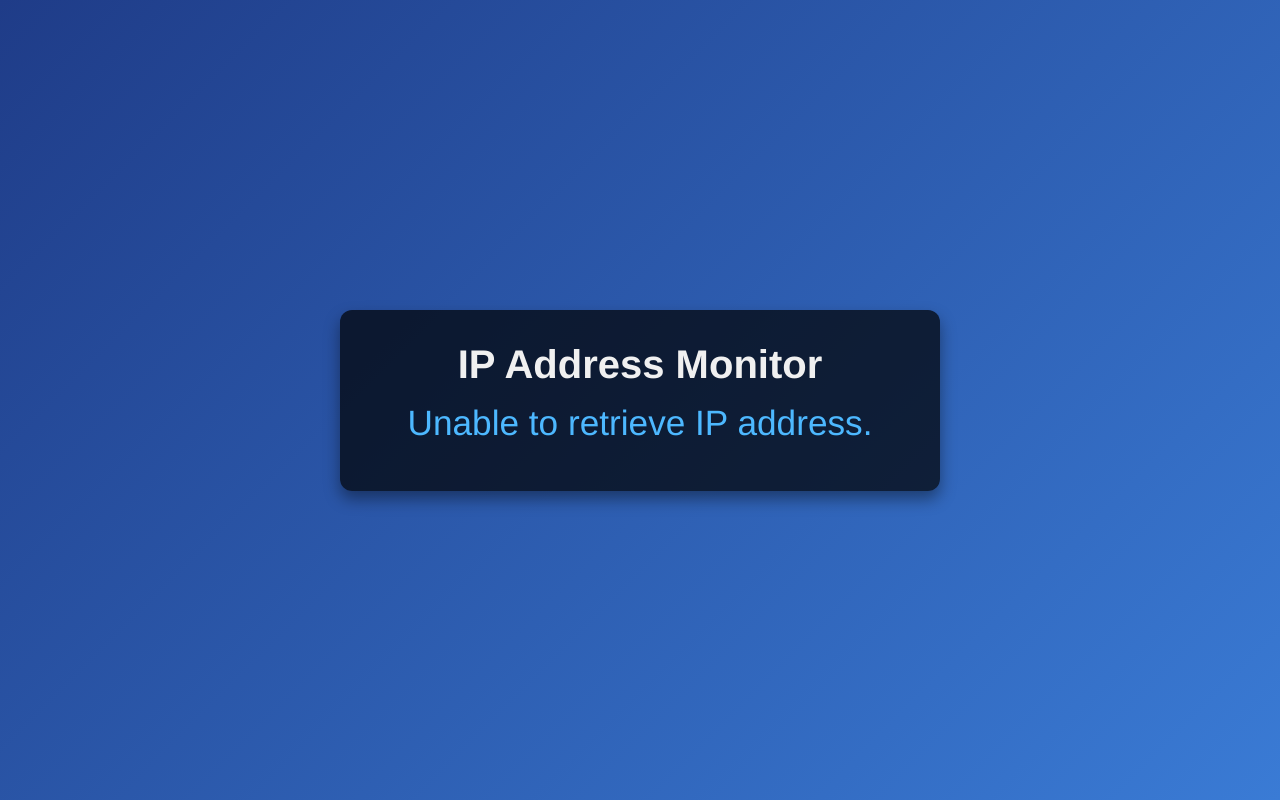
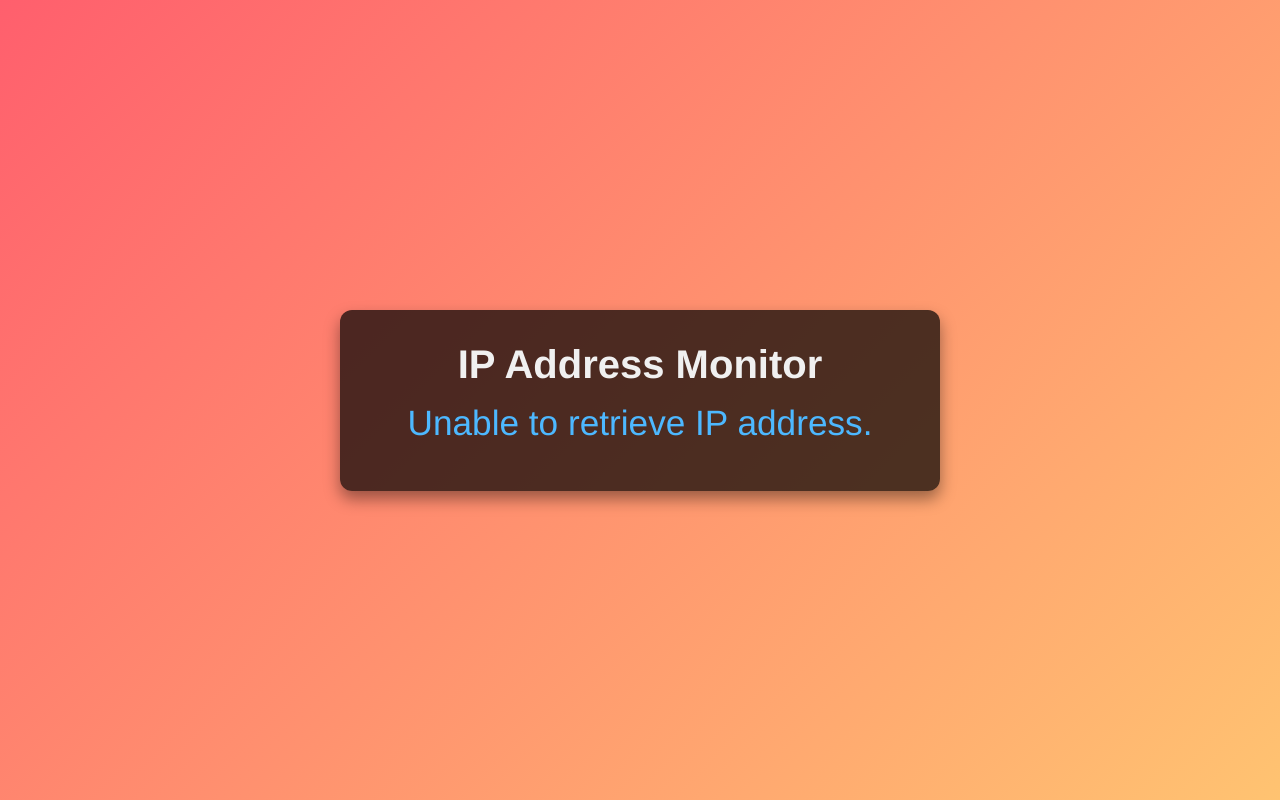
Before and after one commit to Chocolate-crypto/-p, a plain HTML site: page index.html in a window 1280 px wide. Drawn offline with Linux system fonts and the light colour scheme; no server answers.

Commit message:
Update index.html

```diff
--- a/index.html
+++ b/index.html
@@ -18,7 +18,7 @@
     justify-content: center;
     align-items: center;
     height: 100vh;
-            background: linear-gradient(135deg, #1f3c88, #3a7bd5);
+    background: linear-gradient(135deg, #ff5f6d, #ffc371); /* Gradient background */
     font-family: 'Helvetica Neue', Arial, sans-serif;
     color: #fff;
     text-align: center;
```
Lines whose indentation alone changed are shown as unchanged.
